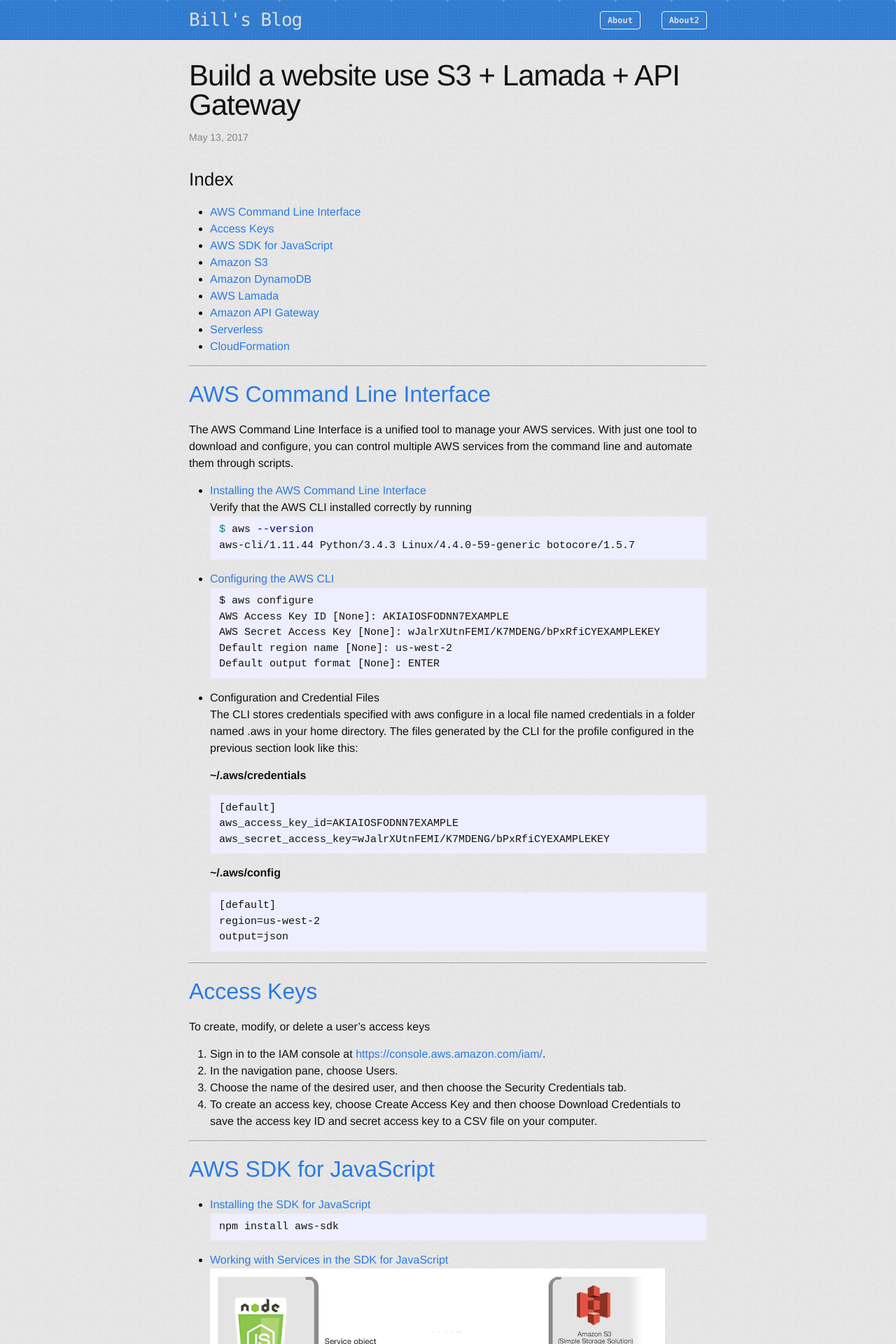
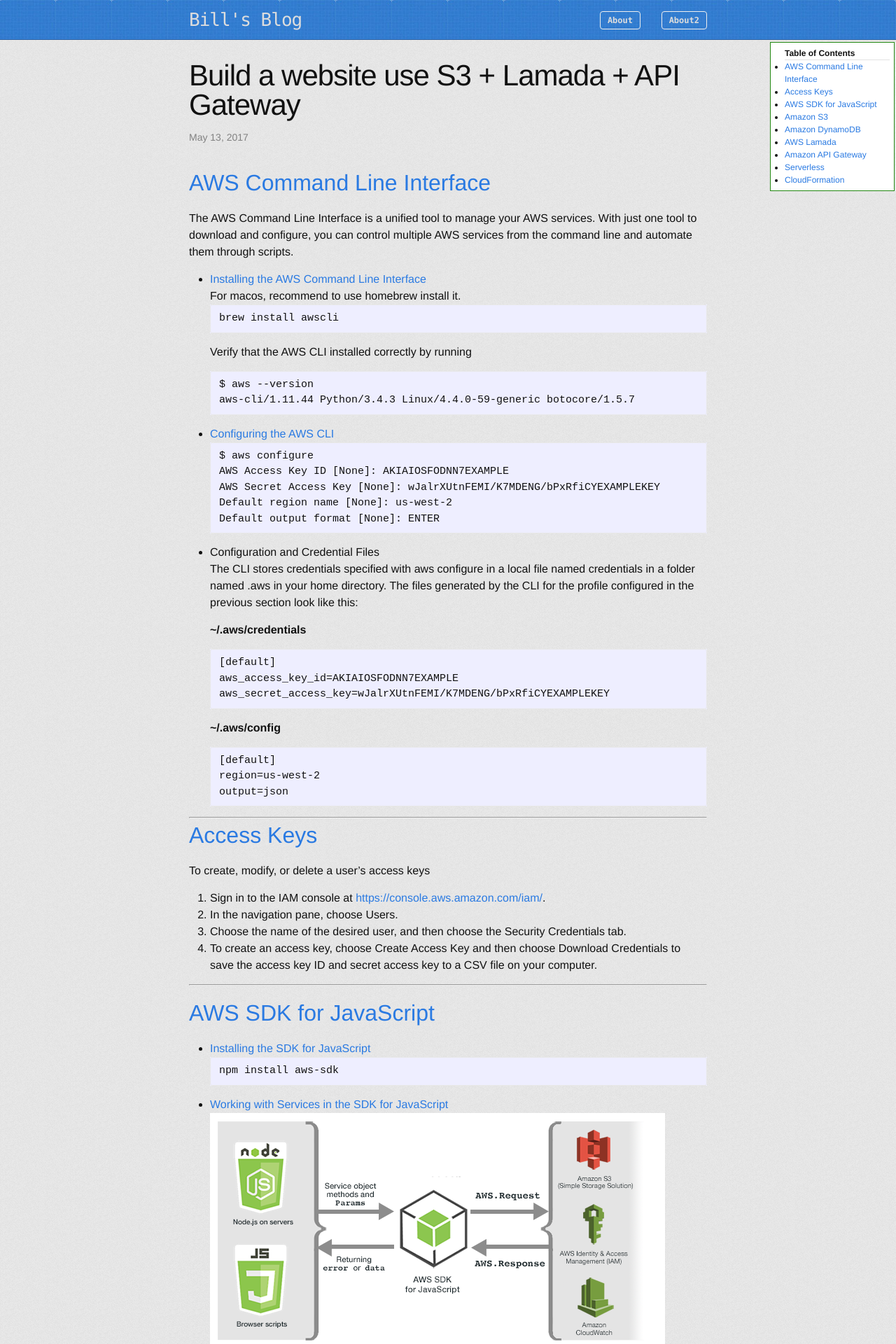
Before and after one commit to wf225/wf225.github.io, a Jekyll site: the page built from _posts/2017-05-13-AWS.md, in a window 1280 px wide. Shown: the top 1920 px of the page at 70% size. Built offline with Jekyll 4.4.1, drawn with Linux system fonts in a browser that asks for light colours; nearby versions of some CDN libraries; comment, search, counter and statistics services are not loaded; some of the changed text lies outside the part shown.

Commit message:
Add ‘Table of Contents’ panel.

````diff
--- a/_layouts/post.html
+++ b/_layouts/post.html
@@ -18,6 +18,8 @@ layout: default
   <div class="post-content" itemprop="articleBody">
     {{ content }}
   </div>
+
+</article>
 
 {% if page.comments %}
   <div id="disqus_thread"></div>
@@ -43,4 +45,25 @@ layout: default
   </noscript>
 {% endif %}
 
-</article>
+
+<div class="post-content">
+  <ul id="header_list" class="catalog-list">
+  </ul>
+</div>
+<script src="https://cdn.bootcss.com/jquery/1.11.0/jquery.min.js"></script>
+<script>
+$(function() {
+  $("h2, h3, h4, h5, h6").each(function(i, el) {
+    var $el, item, id;
+    $el = $(el);
+    id = el.id;
+    if (id) {
+      item = $('<li></li>');
+      var aa = $("<a />").attr("href", "#" + id).html(el.innerText);
+      item.html(aa);
+      $("#header_list").append(item);
+    }
+  });
+});
+
+</script>
--- a/_posts/2017-05-13-AWS.md
+++ b/_posts/2017-05-13-AWS.md
@@ -5,27 +5,18 @@ date:   2017-05-13 09:18:14 +0800
 categories: AWS
 comments: true
 ---
-### Index
-
-- [AWS Command Line Interface](#anchor_cli)
-- [Access Keys](#anchor_accesskey)
-- [AWS SDK for JavaScript](#anchor_sdk)
-- [Amazon S3](#anchor_s3)
-- [Amazon DynamoDB](#anchor_dynamodb)
-- [AWS Lamada](#anchor_lamada)
-- [Amazon API Gateway](#anchor_apigateway)
-- [Serverless](#anchor_serverless)
-- [CloudFormation](#anchor_cloudformation)
-
-- - -
-<a id="anchor_cli"></a>
 
 ## [AWS Command Line Interface](http://docs.aws.amazon.com/cli/latest/userguide/cli-chap-welcome.html)
 The AWS Command Line Interface is a unified tool to manage your AWS services. With just one tool to download and configure, you can control multiple AWS services from the command line and automate them through scripts.
 
   - [Installing the AWS Command Line Interface](http://docs.aws.amazon.com/cli/latest/userguide/installing.html)
+    For macos, recommend to use homebrew install it.
+    ```
+    brew install awscli
+    ```
+
     Verify that the AWS CLI installed correctly by running
-    ```sh
+    ```
     $ aws --version
     aws-cli/1.11.44 Python/3.4.3 Linux/4.4.0-59-generic botocore/1.5.7
     ```
@@ -58,7 +49,6 @@ The AWS Command Line Interface is a unified tool to manage your AWS services. Wi
     ```
 
 - - -
-<a id="anchor_accesskey"></a>
 
 ## [Access Keys](http://docs.aws.amazon.com/IAM/latest/UserGuide/id_credentials_access-keys.html)
   To create, modify, or delete a user's access keys
@@ -175,9 +168,29 @@ The AWS Command Line Interface is a unified tool to manage your AWS services. Wi
     serverless deploy function --function myFunction
     ```
 
+  - Common commands
+    ```
+    config ........................ Configure Serverless
+    config credentials ............ Configures a new provider profile for the Serverless Framework
+    create ........................ Create new Serverless service
+    install ....................... Install a Serverless service from GitHub
+    package ....................... Packages a Serverless service
+    package function .............. undefined
+    deploy ........................ Deploy a Serverless service
+    deploy function ............... Deploy a single function from the service
+    deploy list ................... List deployed version of your Serverless Service
+    invoke ........................ Invoke a deployed function
+    invoke local .................. Invoke function locally
+    info .......................... Display information about the service
+    logs .......................... Output the logs of a deployed function
+    metrics ....................... Show metrics for a specific function
+    remove ........................ Remove Serverless service and all resources
+    rollback ...................... Rollback the Serverless service to a specific deployment
+    slstats ....................... Enable or disable stats
+    ```
+
 - - -
 
-<a id="anchor_cloudformation"></a>
 ## CloudFormation
 - [What is AWS CloudFormation?](http://docs.aws.amazon.com/AWSCloudFormation/latest/UserGuide/Welcome.html)
   AWS CloudFormation is a service that helps you model and set up your Amazon Web Services resources so that you can spend less time managing those resources and more time focusing on your applications that run in AWS.
@@ -187,7 +200,7 @@ The AWS Command Line Interface is a unified tool to manage your AWS services. Wi
 
 - [Working with Stacks Using the AWS CLI](http://docs.aws.amazon.com/AWSCloudFormation/latest/UserGuide/cfn-using-cli.html)
 
-  - Example 1: package
+  - Example 1: [Uploading Local Artifacts to an S3 Bucket](http://docs.aws.amazon.com/AWSCloudFormation/latest/UserGuide/using-cfn-cli-package.html)
   ```
   aws cloudformation package --template-file example.yaml --output-template-file serverless-output.yaml --s3-bucket <your-bucket-name>
   ```
--- a/_sass/minima/_layout.scss
+++ b/_sass/minima/_layout.scss
@@ -263,3 +263,31 @@
     }
   }
 }
+
+
+/** Table of Contents **/
+.catalog-list {
+  float: right;
+  border: 1px solid #e2e2e2;
+  font-size: 12px;
+  margin: 0px 0 15px 20px;
+  padding: 6px 6px 6px 20px;
+  background: #FFF;
+  list-style-type: disc;
+
+  position: absolute;
+  right: 2px;
+  top: 60px;
+  width: 150px;
+
+  overflow: hidden;
+  border: 1px groove #281;
+  cursor: default;
+  -moz-user-select: none;
+}
+.catalog-list::before {
+  content: 'Table of Contents';
+  font-weight: bold;
+  border-bottom: 1px solid #e2e2e2;
+  display: block;
+}
````
Also changed, not shown: other parts of _posts/2017-05-13-AWS.md (+9 -6 lines), _posts/2017-05-23-quick-start-for-jekyll.md (+2 -1 lines).
